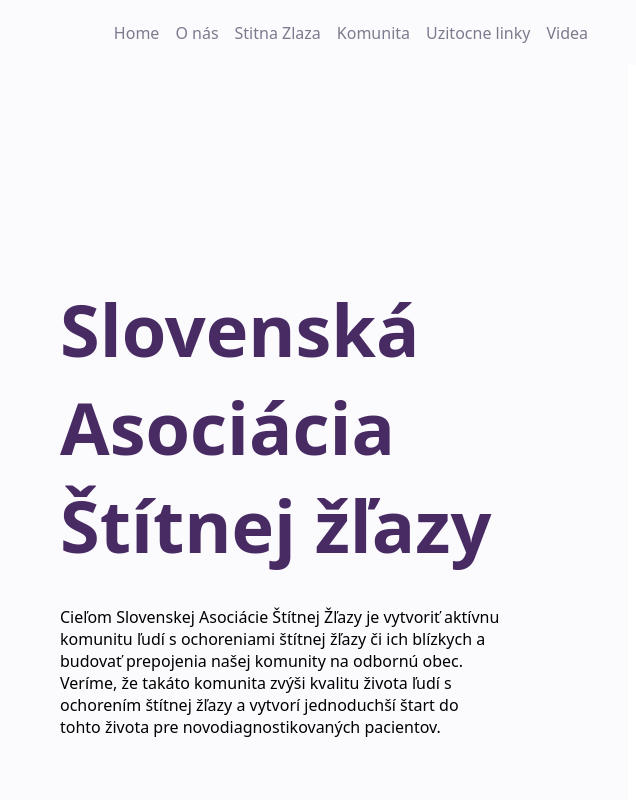
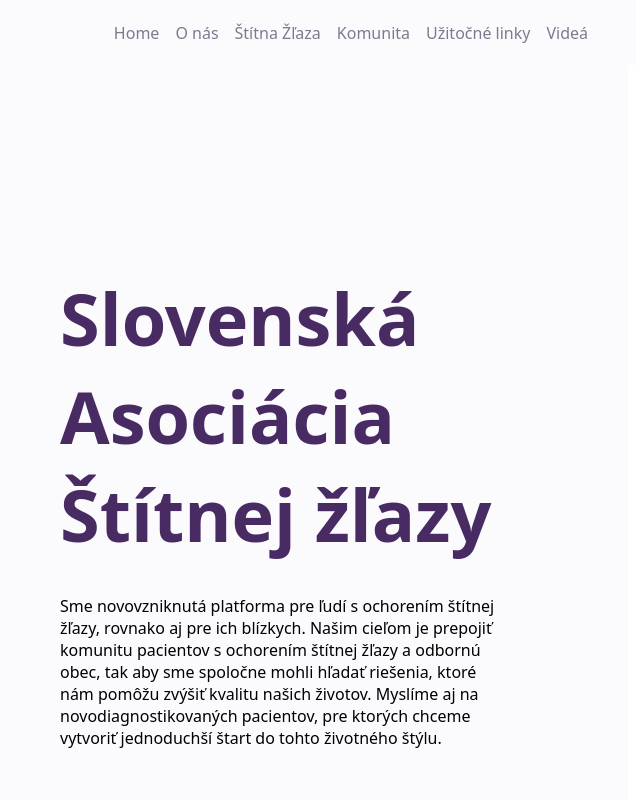
Before and after one commit to lukasNwr/sasz-web, an Astro site: page / in a window 1280 px wide. Shown: the top 800 px of the page, 644-1280 px from the left. Built offline with nearby package versions, Linux system fonts and the light colour scheme; Astro itself is replaced by a stand-in of ours.

Commit message:
soha edity

```diff
--- a/src/components/home/Hero.astro
+++ b/src/components/home/Hero.astro
@@ -13,11 +13,10 @@
                     Slovenská Asociácia Štítnej žľazy
                 </h1>
                 <p>
-                    Cieľom Slovenskej Asociácie Štítnej Žľazy je vytvoriť aktívnu komunitu ľudí s ochoreniami štítnej
-                    žľazy či
-                    ich blízkych a budovať prepojenia našej komunity na odbornú obec. Veríme, že takáto komunita zvýši
-                    kvalitu života ľudí s ochorením štítnej žľazy a vytvorí jednoduchší štart do tohto života pre
-                    novodiagnostikovaných pacientov.
+                    Sme novovzniknutá platforma pre ľudí s ochorením štítnej žľazy, rovnako aj pre ich blízkych.
+                     Našim cieľom je prepojiť  komunitu pacientov s ochorením štítnej žľazy  a odbornú obec,
+                    tak aby sme spoločne mohli hľadať riešenia, ktoré nám pomôžu zvýšiť kvalitu našich životov.
+                    Myslíme aj na novodiagnostikovaných pacientov, pre ktorých chceme vytvoriť jednoduchší štart do tohto životného štýlu.
                 </p>
             </div>
         </div>
--- a/src/components/navigation/Header.astro
+++ b/src/components/navigation/Header.astro
@@ -13,7 +13,7 @@ const menuItems = [
   },
 
   {
-    name: "Stitna Zlaza",
+    name: "Štítna Žľaza",
     link: "/stitna-zlaza",
   },
   //   {
@@ -25,7 +25,7 @@ const menuItems = [
     link: "/komunita",
   },
   {
-    name: "Uzitocne linky",
+    name: "Užitočné linky",
     link: "/linky",
   },
   //   {
@@ -33,7 +33,7 @@ const menuItems = [
   //     link: "contact.html",
   //   },
   {
-    name: "Videa",
+    name: "Videá",
     link: "/videa",
   },
 ];
--- a/src/pages/o-nas.astro
+++ b/src/pages/o-nas.astro
@@ -4,7 +4,7 @@ import "../styles/theme.css";
 ---
 
 <Layout title="O nas">
-  <div class="onas-wrapper">Tuto stranku pripravujeme...</div>
+  <div class="onas-wrapper">Túto stranku pripravujeme...</div>
 </Layout>
 
 <style>
--- a/src/pages/stitna-zlaza.astro
+++ b/src/pages/stitna-zlaza.astro
@@ -9,7 +9,7 @@
 <Layout title="Stitna zlaza">
     <div class="sz-wrapper">
         <div class="intro">
-            <h1 class="main-title">Stitna Zlaza</h1>
+            <h1 class="main-title">Štítna Žľaza</h1>
             <p>
                 Pripravili sme pre vás sekciu s najzákladnejšími informáciami o štítnej
                 žľaze- veľmi laicky a jednoducho. Dozviete sa čo je štítna žľaza, ako
```
Also changed, not shown: 1 other file.
